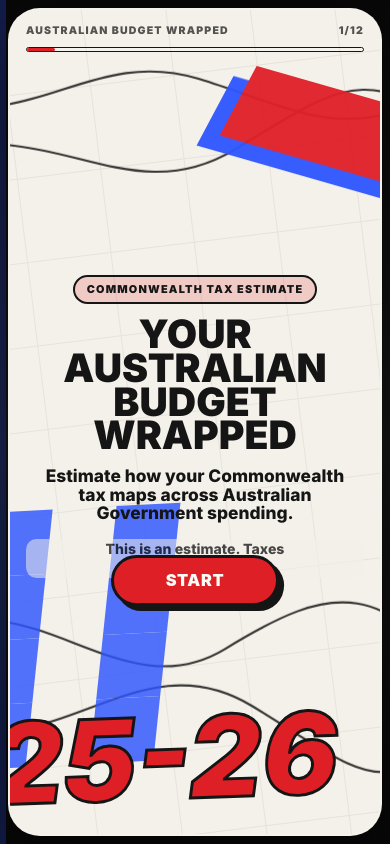
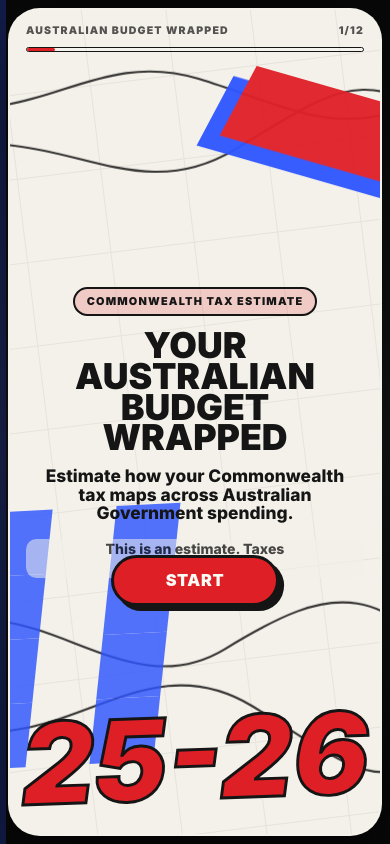
Before and after one commit to dantad04/TaxWrapped, a Next.js app: page / in a window 390 px wide. Built offline with nearby package versions, Linux system fonts and the light colour scheme.

Commit message:
Fix hero typography clipping on mobile

```diff
--- a/src/app/globals.css
+++ b/src/app/globals.css
@@ -130,6 +130,22 @@ button {
   opacity: 0.72;
 }
 
+.story-topbar span {
+  min-width: 0;
+  white-space: nowrap;
+  word-break: normal;
+  hyphens: none;
+}
+
+.story-topbar span:first-child {
+  overflow: hidden;
+  text-overflow: ellipsis;
+}
+
+.story-topbar span:last-child {
+  flex: 0 0 auto;
+}
+
 .story-progress {
   position: relative;
   z-index: 2;
@@ -186,12 +202,15 @@ button {
 
 .story-title {
   max-width: 100%;
-  font-size: clamp(2.45rem, 10.8vw, 5.9rem);
+  font-size: clamp(2.24rem, 9.8vw, 5.9rem);
   line-height: 0.86;
   font-weight: 1000;
   letter-spacing: 0;
   text-transform: uppercase;
   text-wrap: balance;
+  overflow-wrap: normal;
+  word-break: normal;
+  hyphens: none;
 }
 
 .story-copy {
@@ -221,6 +240,9 @@ button {
   font-weight: 1000;
   text-transform: none;
   text-wrap: balance;
+  overflow-wrap: normal;
+  word-break: normal;
+  hyphens: none;
 }
 
 .story-number {
@@ -231,7 +253,10 @@ button {
   font-weight: 1000;
   letter-spacing: 0;
   text-transform: uppercase;
-  overflow-wrap: anywhere;
+  overflow-wrap: normal;
+  word-break: normal;
+  hyphens: none;
+  white-space: nowrap;
   -webkit-text-stroke: clamp(1px, 0.45vw, 3px) var(--story-shadow);
   paint-order: stroke fill;
   text-shadow: 0.045em 0.045em 0 var(--story-shadow);
@@ -406,7 +431,7 @@ button {
 }
 
 .story-card-intro .story-title {
-  font-size: clamp(2.45rem, 10vw, 4.6rem);
+  font-size: clamp(2.18rem, 9.15vw, 4.6rem);
 }
 
 .story-card-tax,
@@ -428,6 +453,10 @@ button {
   font-size: clamp(4.35rem, 14.8vw, 6.15rem);
   overflow-wrap: normal;
   white-space: nowrap;
+}
+
+.story-card-tax .story-title {
+  font-size: clamp(2.2rem, 9.35vw, 5.3rem);
 }
 
 .story-card-tax .story-eyebrow,
@@ -461,18 +490,21 @@ button {
 
 .story-poster-year {
   position: absolute;
-  left: -1.25rem;
+  left: 50%;
   bottom: clamp(1.15rem, 3.6svh, 2.3rem);
   z-index: -1;
   color: var(--story-red);
   width: max-content;
-  font-size: clamp(6.7rem, 29vw, 12.4rem);
+  max-width: calc(100% - 1rem);
+  font-size: clamp(5.55rem, 29vw, 12.4rem);
   line-height: 0.78;
   font-style: italic;
   font-weight: 1000;
   letter-spacing: 0;
   white-space: nowrap;
-  transform: rotate(-2deg);
+  word-break: normal;
+  hyphens: none;
+  transform: translateX(-50%) rotate(-2deg);
   -webkit-text-stroke: clamp(2px, 0.75vw, 4px) var(--story-ink);
   text-shadow: none;
 }
@@ -482,7 +514,7 @@ button {
 }
 
 .story-card-summary .story-title {
-  font-size: clamp(2.2rem, 8.8vw, 4.6rem);
+  font-size: clamp(2rem, 8.2vw, 4.6rem);
 }
 
 .story-card-summary .story-lines {
@@ -496,7 +528,7 @@ button {
 
 .story-card-category .story-number,
 .story-card-spotlight .story-number {
-  font-size: clamp(3.65rem, 16.8vw, 7rem);
+  font-size: clamp(3.55rem, 15.7vw, 7rem);
 }
 
 .story-card-category .story-kicker,
@@ -602,6 +634,7 @@ button {
 
 .story-moment-allocation .story-title {
   max-width: 23rem;
+  font-size: clamp(2.22rem, 9.55vw, 5.2rem);
 }
 
 .allocation-hero {
@@ -612,12 +645,16 @@ button {
   line-height: 1;
   font-weight: 950;
   text-transform: uppercase;
+  overflow-wrap: normal;
+  word-break: normal;
+  hyphens: none;
 }
 
 .allocation-hero span {
   color: var(--story-blue);
-  font-size: clamp(2.2rem, 9.2vw, 3.9rem);
+  font-size: clamp(2.08rem, 8.8vw, 3.9rem);
   line-height: 0.86;
+  white-space: nowrap;
   -webkit-text-stroke: 1px var(--story-ink);
   text-shadow: 0.04em 0.04em 0 var(--story-ink);
 }
@@ -652,11 +689,14 @@ button {
 
 .story-category-title {
   max-width: 22rem;
-  font-size: clamp(1.65rem, 6.4vw, 2.8rem);
+  font-size: clamp(1.58rem, 6vw, 2.8rem);
   line-height: 0.92;
   font-weight: 1000;
   text-transform: none;
   text-wrap: balance;
+  overflow-wrap: normal;
+  word-break: normal;
+  hyphens: none;
 }
 
 .story-copy-tight {
@@ -957,9 +997,12 @@ button {
 
 .summary-total {
   color: var(--story-green);
-  font-size: clamp(4.1rem, 17vw, 7.5rem);
+  font-size: clamp(3.9rem, 15.8vw, 7.5rem);
   line-height: 0.76;
   font-weight: 1000;
+  white-space: nowrap;
+  word-break: normal;
+  hyphens: none;
   -webkit-text-stroke: clamp(1px, 0.45vw, 3px) #fbfaf5;
   text-shadow: 0.045em 0.045em 0 #080808;
 }
@@ -1343,10 +1386,13 @@ button {
 }
 
 .share-preview-hero h1 {
-  font-size: clamp(2.6rem, 12vw, 6.4rem);
+  font-size: clamp(2.25rem, 10.4vw, 6.4rem);
   line-height: 0.84;
   font-weight: 1000;
   text-transform: uppercase;
+  overflow-wrap: normal;
+  word-break: normal;
+  hyphens: none;
 }
 
 .share-preview-hero span {
```
Also changed, not shown: 16 other files (tests, documents, lock files or other folders).
